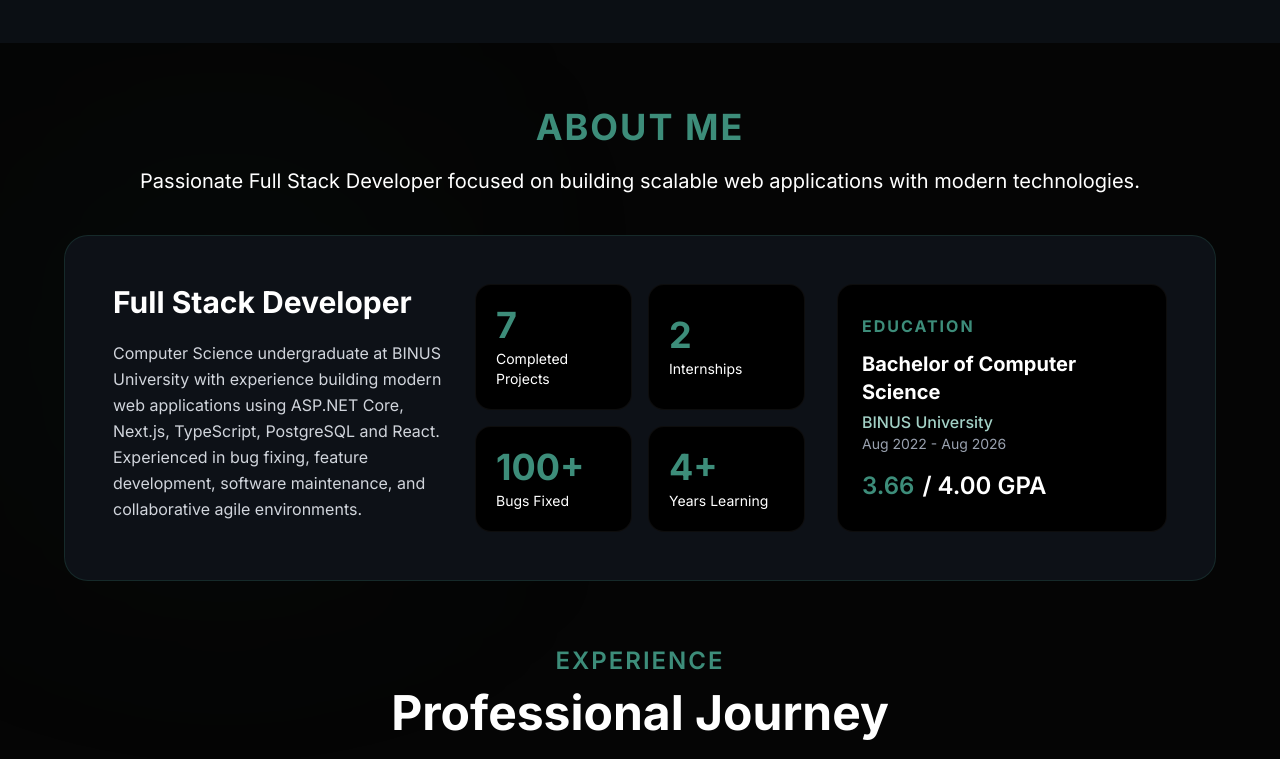
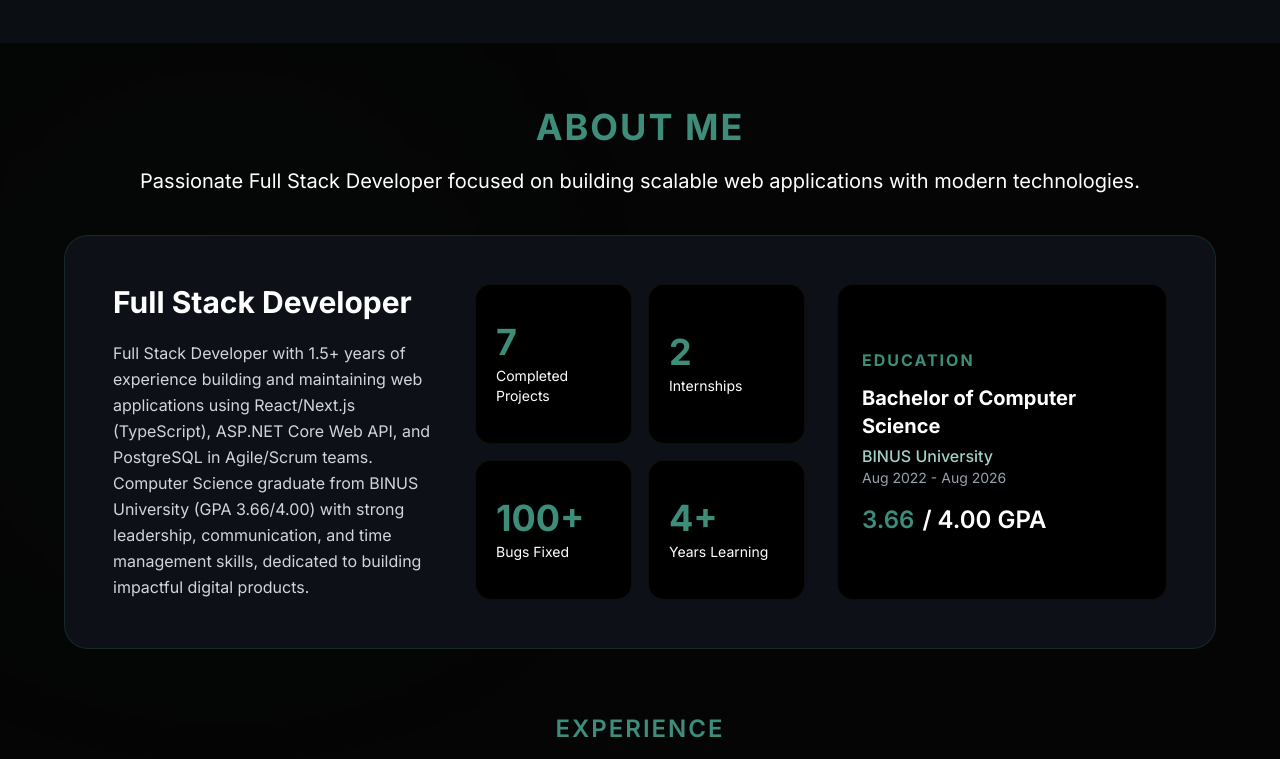
Before and after one commit to LorensiusGani/Personal-website, a Next.js app: page / in a window 1280 px wide. Shown: the part 757-1516 px from the top of the page. Built offline with nearby package versions, Linux system fonts and the light colour scheme.

Commit message:
Updated Portofolio and CV

```diff
--- a/app/Components/About.tsx
+++ b/app/Components/About.tsx
@@ -183,12 +183,13 @@ const About: React.FC = () => {
             {/* Deskripsi */}
             <div className="lg:col-span-1">
               <h3 className="text-2xl sm:text-3xl font-bold mb-4 sm:mb-5 text-slate-900 dark:text-white">Full Stack Developer</h3>
-              <p className="text-slate-600 dark:text-gray-300 leading-relaxed text-sm sm:text-base">
-                Computer Science undergraduate at BINUS University with
-                experience building modern web applications using ASP.NET Core,
-                Next.js, TypeScript, PostgreSQL and React. Experienced in bug
-                fixing, feature development, software maintenance, and
-                collaborative agile environments.
+              <p className="text-slate-600 dark:text-gray-300 leading-relaxed text-sm sm:text-base text-left text-pretty">
+                Full Stack Developer with 1.5+ years of experience building and
+                maintaining web applications using React/Next.js (TypeScript),
+                ASP.NET Core Web API, and PostgreSQL in Agile/Scrum teams.
+                Computer Science graduate from BINUS University (GPA 3.66/4.00)
+                with strong leadership, communication, and time management
+                skills, dedicated to building impactful digital products.
               </p>
             </div>
 
--- a/app/Components/Navbar.tsx
+++ b/app/Components/Navbar.tsx
@@ -163,8 +163,8 @@ const Navbar = () => {
           </button>
 
           <a
-            href="/CV/CV - Lorensius Bernard Gani - updated.pdf"
-            download="CV - Lorensius Bernard Gani - updated.pdf"
+            href="/CV/CV - Lorensius Bernard Gani.pdf"
+            download="CV - Lorensius Bernard Gani.pdf"
             target="_blank"
             className="
               px-5
@@ -301,8 +301,8 @@ const Navbar = () => {
             </button>
 
             <a
-              href="/CV/CV - Lorensius Bernard Gani - updated.pdf"
-              download="CV - Lorensius Bernard Gani - updated.pdf"
+              href="/CV/CV - Lorensius Bernard Gani.pdf"
+              download="CV - Lorensius Bernard Gani.pdf"
               onClick={() => setNav(false)}
               target="_blank"
               className="
--- a/app/Components/Terminal/commands.tsx
+++ b/app/Components/Terminal/commands.tsx
@@ -714,12 +714,11 @@ C:.
               </div>
               <div>
                 <h3 className="text-base font-bold text-white">Lorensius Bernard Gani</h3>
-                <p className="text-xs text-[#4EA792]">Full Stack Developer & CS Student @ BINUS University</p>
+                <p className="text-xs text-[#4EA792]">Full Stack Developer & CS Graduate @ BINUS University</p>
               </div>
             </div>
-            <p className="text-slate-300 text-xs sm:text-sm">
-              Passionate Computer Science undergraduate (GPA: 3.66/4.00) focused on developing robust, scalable full-stack web applications.
-              Experienced in building modern systems using <span className="text-emerald-400 font-semibold">ASP.NET Core Web API</span>, <span className="text-emerald-400 font-semibold">Next.js</span>, <span className="text-emerald-400 font-semibold">TypeScript</span>, <span className="text-emerald-400 font-semibold">PostgreSQL</span>, and <span className="text-emerald-400 font-semibold">Go</span>.
+            <p className="text-slate-300 text-xs sm:text-sm text-left text-pretty">
+              Full Stack Developer with 1.5+ years of experience building and maintaining web applications using React/Next.js (TypeScript), ASP.NET Core Web API, and PostgreSQL in Agile/Scrum teams. Computer Science graduate from BINUS University (GPA 3.66/4.00) with strong leadership, communication, and time management skills, dedicated to building impactful digital products.
             </p>
             <div className="grid grid-cols-2 sm:grid-cols-4 gap-2 pt-2 text-xs">
               <div className="bg-white/5 border border-white/10 p-2.5 rounded-lg text-center">
@@ -994,7 +993,7 @@ C:.
             <p className="text-emerald-400 font-bold">📄 Lorensius Bernard Gani - Resume / CV</p>
             <div className="flex gap-2 pt-1">
               <a
-                href="/CV/CV - Lorensius Bernard Gani - updated.pdf"
+                href="/CV/CV - Lorensius Bernard Gani.pdf"
                 target="_blank"
                 rel="noopener noreferrer"
                 className="inline-flex items-center gap-2 px-3 py-1.5 rounded-lg bg-[#3D8D7A] hover:bg-[#4EA792] text-white text-xs font-semibold transition shadow"
@@ -1002,8 +1001,8 @@ C:.
                 <FaExternalLinkAlt size={11} /> Open CV in Tab
               </a>
               <a
-                href="/CV/CV - Lorensius Bernard Gani - updated.pdf"
-                download="CV - Lorensius Bernard Gani - updated.pdf"
+                href="/CV/CV - Lorensius Bernard Gani.pdf"
+                download="CV - Lorensius Bernard Gani.pdf"
                 className="inline-flex items-center gap-2 px-3 py-1.5 rounded-lg bg-white/10 hover:bg-white/20 text-slate-200 text-xs font-semibold transition"
               >
                 <FaDownload size={11} /> Download PDF
--- a/app/page.tsx
+++ b/app/page.tsx
@@ -77,7 +77,7 @@ export default function Home() {
                   max-w-2xl
                 "
               >
-                Computer Science Student at BINUS University and Full Stack
+                Computer Science Graduate at BINUS University and Full Stack
                 Developer focused on building modern web applications using
                 ASP.NET Core, Next.js, TypeScript, and PostgreSQL.
               </p>
@@ -104,7 +104,7 @@ export default function Home() {
               {/* Buttons */}
               <div className="flex flex-wrap gap-4 mt-8">
                 <a
-                  href="/CV/CV - Lorensius Bernard Gani - updated.pdf"
+                  href="/CV/CV - Lorensius Bernard Gani.pdf"
                   target="_blank"
                   rel="noopener noreferrer"
                   className="
```
Also changed, not shown: 1 other file (tests, documents, lock files or other folders).
